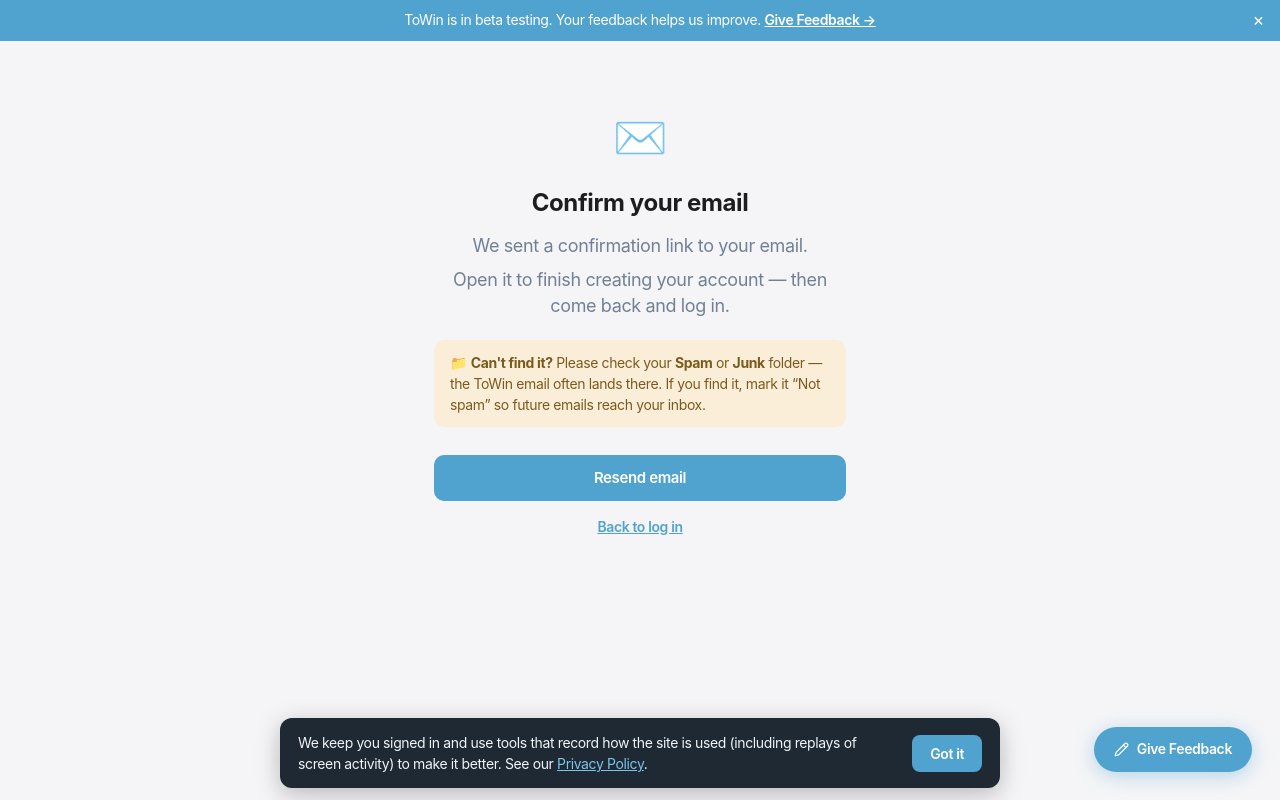
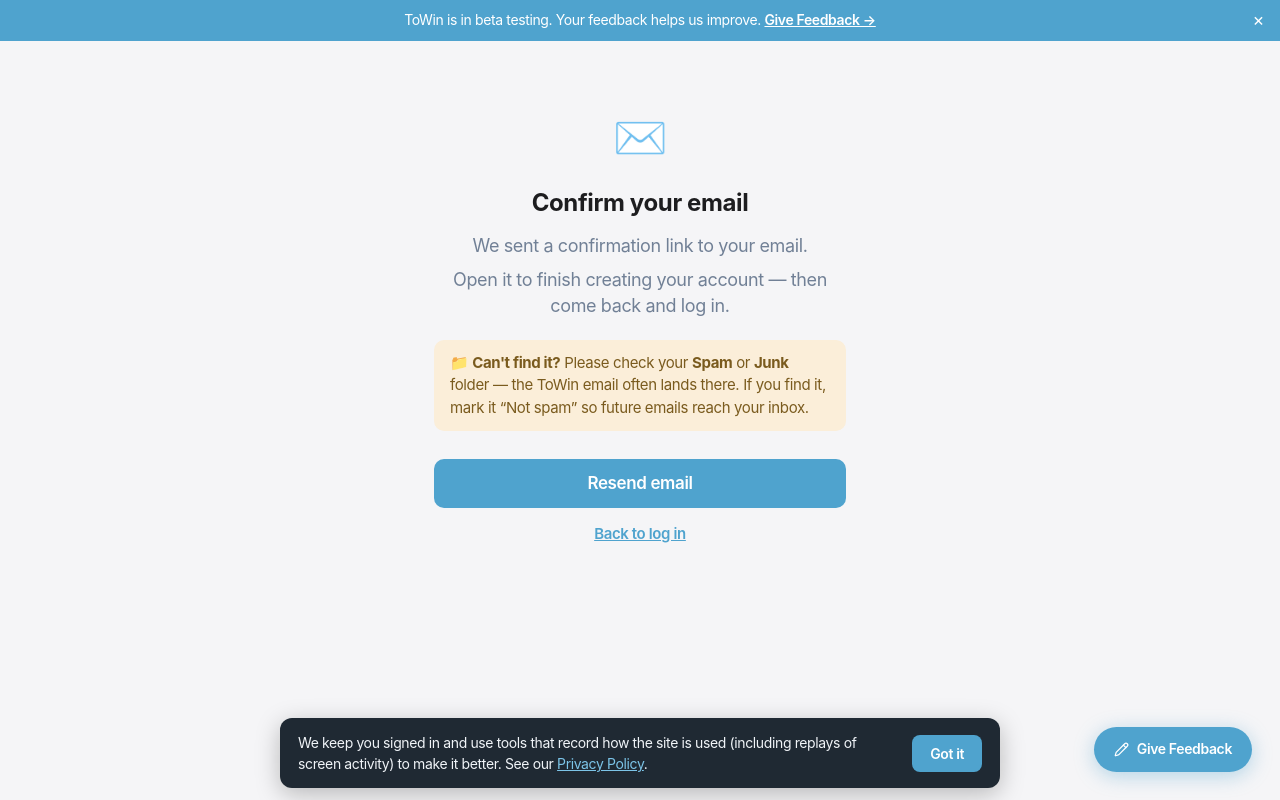
Before and after one commit to Harsha-anbu-g/Towin, a React (Vite) app in the folder frontend/: page /check-email in a window 1280 px wide. Built offline with nearby package versions, Linux system fonts and the light colour scheme; no server answers.

Commit message:
style(web): enlarge CheckEmail text for readability

```diff
--- a/frontend/src/pages/CheckEmail.jsx
+++ b/frontend/src/pages/CheckEmail.jsx
@@ -30,7 +30,7 @@ export default function CheckEmail() {
   };
   const primaryBtn = {
     background: '#4FA3CE', color: '#fff', border: 'none', borderRadius: 10,
-    padding: '12px 22px', fontSize: 15, fontWeight: 600, cursor: sending ? 'default' : 'pointer',
+    padding: '12px 22px', fontSize: 17, fontWeight: 600, cursor: sending ? 'default' : 'pointer',
     opacity: sending ? 0.6 : 1, width: '100%', marginBottom: 12,
   };
 
@@ -47,7 +47,7 @@ export default function CheckEmail() {
 
       <div style={{
         background: '#FBEED9', color: '#7a5b1e', borderRadius: 10,
-        padding: '12px 16px', marginBottom: 28, fontSize: 14, lineHeight: 1.5, textAlign: 'left',
+        padding: '12px 16px', marginBottom: 28, fontSize: 15, lineHeight: 1.5, textAlign: 'left',
       }}>
         📁 <strong>Can't find it?</strong> Please check your <strong>Spam</strong> or <strong>Junk</strong> folder —
         the ToWin email often lands there. If you find it, mark it “Not spam” so future emails reach your inbox.
@@ -56,7 +56,7 @@ export default function CheckEmail() {
       <button onClick={resend} disabled={sending} style={primaryBtn}>
         {sending ? 'Sending…' : 'Resend email'}
       </button>
-      <Link to="/login" style={{ color: '#4FA3CE', fontWeight: 600, textDecoration: 'underline', fontSize: 14 }}>
+      <Link to="/login" style={{ color: '#4FA3CE', fontWeight: 600, textDecoration: 'underline', fontSize: 15 }}>
         Back to log in
       </Link>
     </div>
```
